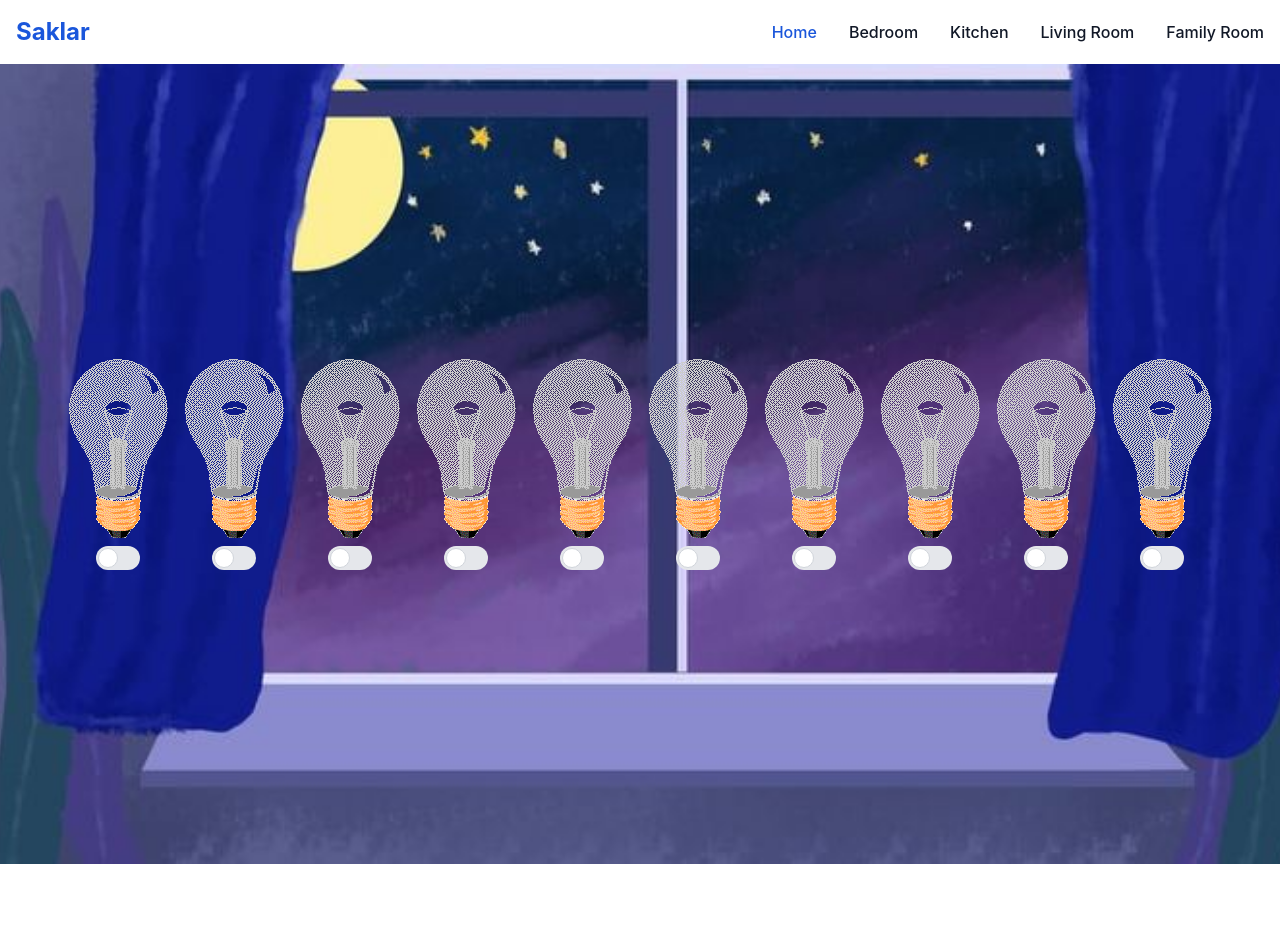
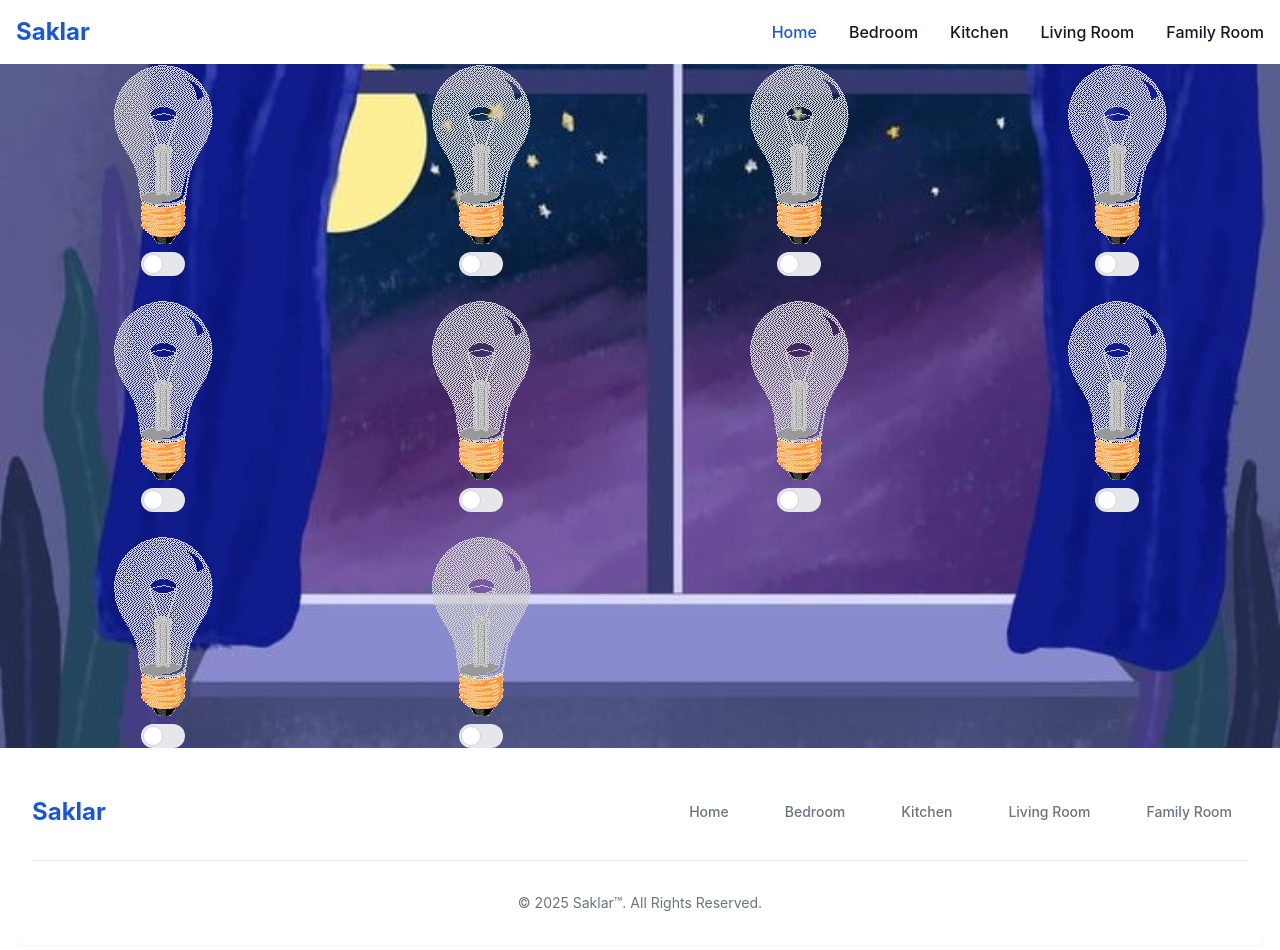
Before and after one commit to sabrintsya/Saklar, a plain HTML site: page index.html in a window 1280 px wide. Before the commit the page ends 864 px from the top, so only its background shows below. Drawn offline with nearby package versions, Linux system fonts and the light colour scheme.

Commit message:
melakukan perubahan untuk resposive

```diff
--- a/index.html
+++ b/index.html
@@ -50,12 +50,12 @@
                             Kitchen</a>
                     </li>
                     <li>
-                        <a href="/ruangKeluarga.html"
+                        <a href="/livRoom.html"
                             class="block py-2 px-3 text-gray-900 rounded-sm hover:bg-gray-100 md:hover:bg-transparent md:border-0 md:hover:text-blue-700 md:p-0 dark:text-white md:dark:hover:text-blue-500 dark:hover:bg-gray-700 dark:hover:text-white md:dark:hover:bg-transparent">
                             Living Room</a>
                     </li>
                     <li>
-                        <a href="/ruangTamu.html"
+                        <a href="/famRoom.html"
                             class="block py-2 px-3 text-gray-900 rounded-sm hover:bg-gray-100 md:hover:bg-transparent md:border-0 md:hover:text-blue-700 md:p-0 dark:text-white md:dark:hover:text-blue-500 dark:hover:bg-gray-700 dark:hover:text-white md:dark:hover:bg-transparent">
                             Family Room</a>
                     </li>
@@ -63,12 +63,12 @@
             </div>
         </div>
     </nav>
-
+    <!-- Lampu 1 -->
     <div class="lamp">
-    <div class="flex justify-center items-center min-h-screen w-full
-   gap-4 ">
+        <div class="max-w-3xl-xl mx-auto px-2 md:px-4">
+            <div class="grid grid-cols-5 sm:grid-cols-3 md:grid-cols-4 lg:grid-cols-5 gap-6 justify-items-center">
             <!-- lampu 1 -->
-        <div class="flex flex-col gap-2 items-center">
+            <div class="flex flex-col gap-2 items-center ">
                 <img src="assets/images/off.gif" alt="" id="lampu1" />
 
                 <label for="default-toggle1" class="inline-flex relative items-center
@@ -261,10 +261,52 @@
             </div>
         </div>
     </div>
+    </div>
+
+    <!-- Footer -->
+    <footer class="bg-white rounded-lg shadow-sm dark:bg-gray-900 m-4">
+        <div class="w-full max-w-screen-xl mx-auto p-4 md:py-8">
+            <div class="sm:flex sm:items-center sm:justify-between text-blue-700">
+                <a href="/index.html" class="flex items-center mb-4 sm:mb-0 space-x-3 rtl:space-x-reverse">
+                    <span class="self-center text-2xl font-bold whitespace-nowrap dark:text-white">Saklar</span>
+                </a>
+
+                <ul
+                    class="flex flex-wrap items-center mb-6 text-sm font-medium text-gray-500 sm:mb-0 dark:text-gray-400 gap-6">
+                    <li>
+                        <a href="/index.html"
+                            class="hover:text-blue-700 transition-colors duration-200 px-4 py-2 dark:hover:text-blue-500">Home</a>
+                    </li>
+                    <li>
+                        <a href="/bedroom.html"
+                            class="hover:text-blue-700 transition-colors duration-200 px-4 py-2 dark:hover:text-blue-500">Bedroom</a>
+                    </li>
+                    <li>
+                        <a href="/kitchen.html"
+                            class="hover:text-blue-700 transition-colors duration-200 px-4 py-2 dark:hover:text-blue-500">Kitchen</a>
+                    </li>
+                    <li>
+                        <a href="/livRoom.html"
+                            class="hover:text-blue-700 transition-colors duration-200 px-4 py-2 dark:hover:text-blue-500">Living
+                            Room</a>
+                    </li>
+                    <li>
+                        <a href="/famRoom.html"
+                            class="hover:text-blue-700 transition-colors duration-200 px-4 py-2 dark:hover:text-blue-500">Family
+                            Room</a>
+                    </li>
+                </ul>
+            </div>
+            <hr class="my-6 border-gray-200 sm:mx-auto dark:border-gray-700 lg:my-8" />
+            <span class="block text-sm text-gray-500 sm:text-center dark:text-gray-400">© 2025 <a
+                    class="hover:underline">Saklar™</a>. All Rights Reserved.</span>
+        </div>
+    </footer>
 
 
     <!-- External file javascript here -->
     <script src="https://unpkg.com/flowbite@1.5.1/dist/flowbite.js"></script>
     <script src="script/script.js" type="application/javascript"></script>
 </body>
+
 </html>
```
Lines whose indentation alone changed are shown as unchanged.
